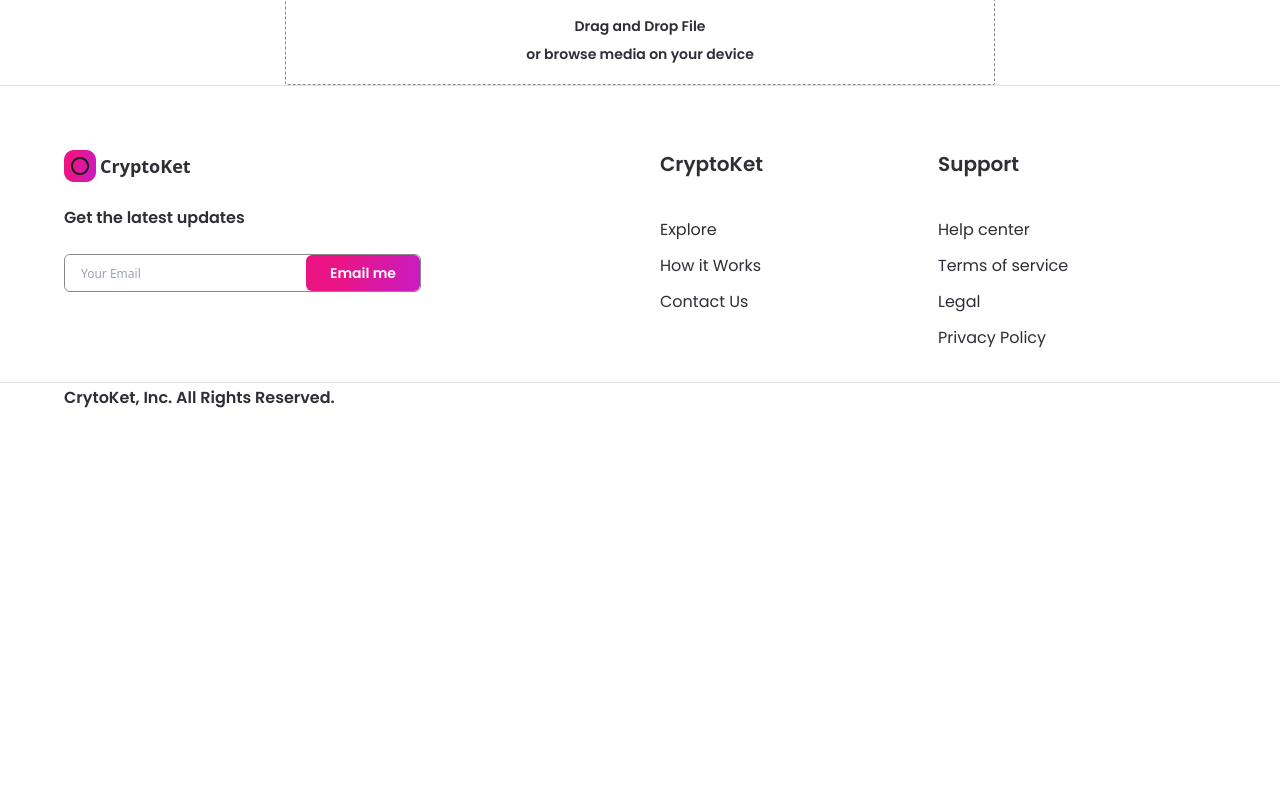
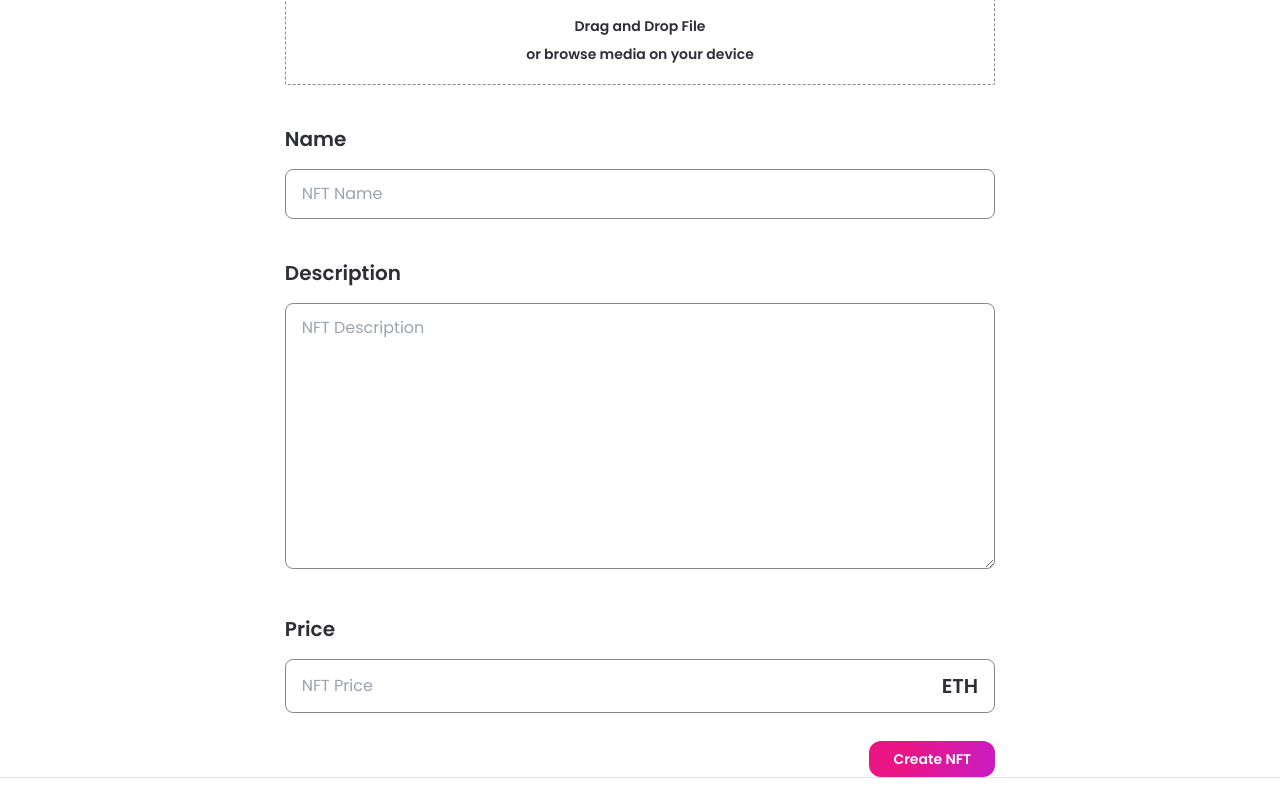
Before and after one commit to the-adrianator/nft-marketplace, a Next.js app: page /create-nft in a window 1280 px wide. Shown: the part 440-1240 px from the top of the page. Before the commit the page ends 917 px from the top, so only its background shows below. Built offline with nearby package versions, Linux system fonts and the light colour scheme.

Commit message:
Create NFT Page input

```diff
--- a/components/Footer.jsx
+++ b/components/Footer.jsx
@@ -39,7 +39,7 @@ const Footer = () => {
 
       <div className="flexCenter w-full mt-5 border-t dark:border-nft-black-1 border-nft-gray-1 sm:px-4 px-16">
         <div className="flexBetween flex-row w-full minmd:w-4/5 sm:flex-col mt7">
-          <p className="font-poppins dark:text-white text-nft-black-1 font-semibold text-base">CrytoKet, Inc. All Rights Reserved.</p>
+          <p className="font-poppins dark:text-white text-nft-black-1 font-semibold text-base">CryptoKet, Inc. All Rights Reserved.</p>
           <div className="flex flex-row sm:mt-4">
             {[images.instagram, images.twitter, images.telegram, images.discord].map((image, index) => (
               <div className="mx-2 cursor-pointer" key={index}>
--- /dev/null
+++ b/components/Input.jsx
@@ -0,0 +1,36 @@
+import React from 'react';
+
+const Input = ({ inputType, title, placeholder, handleClick }) => (
+  <div className="mt-10 w-full">
+    <p className="font-poppins dark:text-white text-nft-black-1 font-semibold text-xl">{title}</p>
+
+    {inputType === 'number' ? (
+      <div className="dark:bg-nft-black-1 bg-white border dark:border-nft-black-1 border-nft-gray-2 rounded-lg w-full outline-none font-poppins dark:text-white text-nft-gray-2 text-base mt-4 px-4 py-3 flexBetween flex-row">
+        <input
+          type="number"
+          className="flex w-full dark:bg-nft-black-1 bg-white outline-none"
+          placeholder={placeholder}
+          onChange={handleClick}
+        />
+        <p className="font-poppins dark:text-white text-nft-black-1 font-semibold text-xl">ETH</p>
+      </div>
+    ) : inputType === 'textarea' ? (
+      <textarea
+        rows={10}
+        className="dark:bg-nft-black-1 bg-white border dark:border-nft-black-1 border-nft-gray-2 rounded-lg w-full outline-none font-poppins dark:text-white text-nft-gray-2 text-base mt-4 px-4 py-3"
+        placeholder={placeholder}
+        onChange={handleClick}
+      />
+    ) : (
+      <input
+        type={inputType}
+        className="dark:bg-nft-black-1 bg-white border dark:border-nft-black-1 border-nft-gray-2 rounded-lg w-full outline-none font-poppins dark:text-white text-nft-gray-2 text-base mt-4 px-4 py-3"
+        placeholder={placeholder}
+        onChange={handleClick}
+      />
+    )}
+
+  </div>
+);
+
+export default Input;
--- a/components/index.js
+++ b/components/index.js
@@ -4,5 +4,6 @@ import Button from './Button';
 import Banner from './Banner';
 import CreatorCard from './CreatorCard';
 import NFTCard from './NFTCard';
+import Input from './Input';
 
-export { Navbar, Footer, Button, Banner, CreatorCard, NFTCard };
+export { Navbar, Footer, Button, Banner, CreatorCard, NFTCard, Input };
--- a/pages/create-nft.js
+++ b/pages/create-nft.js
@@ -4,11 +4,12 @@ import { useDropzone } from 'react-dropzone';
 import Image from 'next/image';
 import { useTheme } from 'next-themes';
 
-import { Button } from '../components';
+import { Button, Input } from '../components';
 import images from '../assets';
 
 const CreateNFT = () => {
   const [fileUrl, setFileUrl] = useState(null);
+  const [formInput, setFormInput] = useState({ price: '', name: '', description: '' });
   const { theme } = useTheme();
 
   const onDrop = useCallback(() => {
@@ -65,6 +66,33 @@ const CreateNFT = () => {
             )}
           </div>
         </div>
+
+        <Input
+          inputType="input"
+          title="Name"
+          placeholder="NFT Name"
+          handleClick={(e) => setFormInput({ ...formInput, name: e.target.value })}
+        />
+        <Input
+          inputType="textarea"
+          title="Description"
+          placeholder="NFT Description"
+          handleClick={(e) => setFormInput({ ...formInput, description: e.target.value })}
+        />
+        <Input
+          inputType="number"
+          title="Price"
+          placeholder="NFT Price"
+          handleClick={(e) => setFormInput({ ...formInput, price: e.target.value })}
+        />
+
+        <div className="mt-7 w-full flex justify-end">
+          <Button
+            btnName="Create NFT"
+            classStyles="rounded-xl"
+            handleClick={() => {}}
+          />
+        </div>
       </div>
     </div>
   );
```
